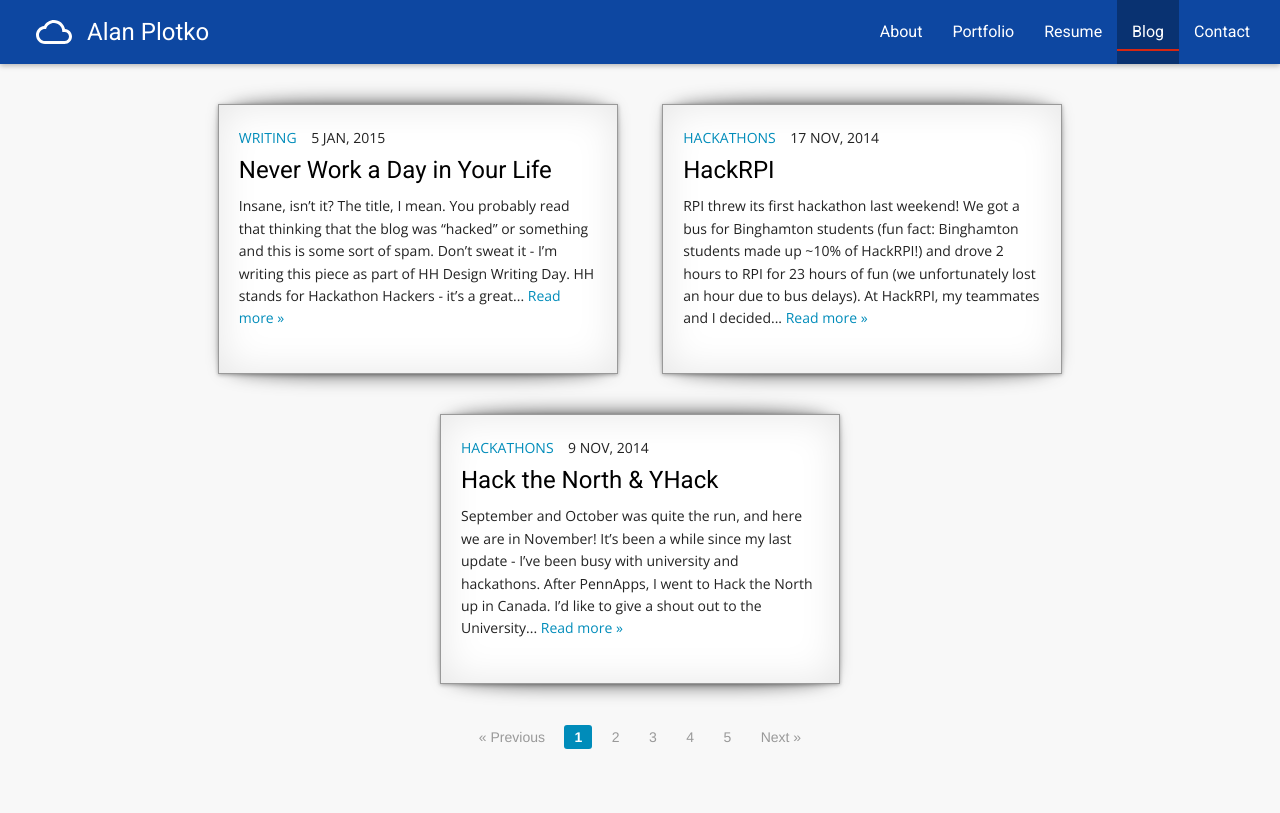
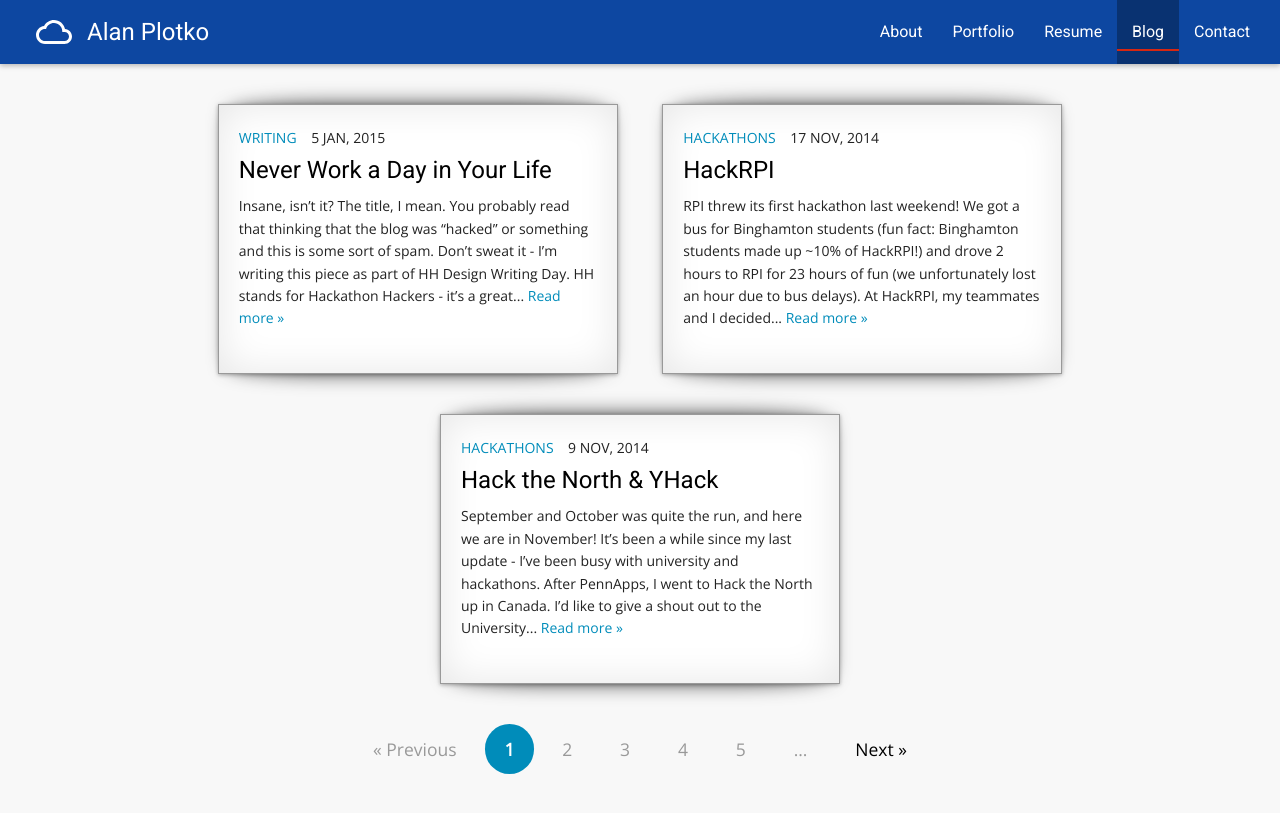
Before and after one commit to alanplotko/portfolio-blog, a Jekyll site: the page built from blog/index.html, in a window 1280 px wide. Shown: the top 813 px of the page. Built offline with Jekyll 4.4.1, drawn with Linux system fonts in a browser that asks for light colours; the list of posts is cut into pages by our own code.

Commit message:
Optimize pagination and add ellipses
- Add ellipses to left side if starting number > 1
- Add ellipses to right side if ending number < total number of pages
- Darken "previous" and "next" labels if they are clickable based on the
  current page for emphasis
- Optimize pagination for mobile devices by cutting out the page numbers
  and sticking to "previous" and "next" for smaller viewports

```diff
--- a/assets/css/main.css
+++ b/assets/css/main.css
@@ -111,6 +111,15 @@ h1.cloud {
 		margin-top: -5px;
 	}
 
+	ul#blog li a,
+	ul#blog li button {
+		padding: 0.3rem 0.8rem;
+	}
+
+	ul#blog li:not(.arrow) {
+		display: none;
+	}
+
 }
 
 @media (min-width:641px) {
@@ -178,11 +187,6 @@ ul.posts li p.excerpt {
 	margin: 0;
 }
 
-div.pagination-centered {
-	padding-bottom: 20px;
-}
-
-
 /* Card Design */
 
 .card {
@@ -216,3 +220,22 @@ div.pagination-centered {
 	-o-transform: skew(8deg) rotate(3deg);
 	transform: skew(8deg) rotate(3deg);
 }
+
+/* Pagination */
+
+div.pagination-centered {
+	padding-bottom: 20px;
+}
+
+ul#blog li a,
+ul#blog li button {
+	padding: 0.7rem 1.2rem 0.7rem;
+	font-size: 1.25em;
+	font-family: 'Open Sans', sans-serif;
+	border-radius: 30px;
+}
+
+ul#blog li.arrow:not(.unavailable) a,
+ul#blog li.arrow:not(.unavailable) button {
+	color: #000;
+}
--- a/blog/index.html
+++ b/blog/index.html
@@ -24,7 +24,7 @@ layout: default
   </ul>
 
   <div class="pagination-centered">
-    <ul class="pagination" role="menubar" aria-label="Pagination">
+    <ul id="blog" class="pagination" role="menubar" aria-label="Pagination">
       {% if paginator.previous_page and paginator.page != 1 %}
         <li class="arrow">
           <a href="{{ paginator.previous_page_path | replace: "index.html", "" }}" class="previous">&laquo; Previous</a>
@@ -35,20 +35,29 @@ layout: default
         </li>
       {% endif %}
 
+      {% assign startingDots = false %}
+      {% assign endingDots = true %}
+
       {% capture start %}{{ paginator.page | minus: site.paginate }}{% endcapture %}
       {% unless start contains "-" or start == "0" %}
+        {% assign startingDots = true %}
         {% capture start %}{{ start | plus: 1 }}{% endcapture %}
         {% capture end %}{{ start | plus: 4 }}{% endcapture %}
         {% capture diff %}{{ end | minus: paginator.total_pages }}{% endcapture %}
-        {% unless diff contains "-" or diff == "0" %}
+        {% unless diff contains "-" %}
           {% capture start %}{{ paginator.total_pages | minus: site.paginate | minus: 1 }}{% endcapture %}
           {% assign end = paginator.total_pages %}
+          {% assign endingDots = false %}
+        {% else %}
         {% endunless %}
       {% else %}
         {% assign start = 1 %}
         {% capture end %}{{ start | plus: 4 }}{% endcapture %}
       {% endunless %}
 
+      {% if startingDots %}
+        <li class="unavailable" aria-disabled="true"><a>...</a></li>
+      {% endif %}
       {% for page in (start..end) %}
         {% if page == paginator.page %}
           <li class="current"><a>{{ page }}</a></li>
@@ -58,6 +67,11 @@ layout: default
           <li><a href="/blog/page/{{ page }}">{{ page }}</a></li>
         {% endif %}
       {% endfor %}
+      {% capture diff %}{{ end | minus: paginator.total_pages }}{% endcapture %}
+
+      {% if endingDots %}
+        <li class="unavailable" aria-disabled="true"><a>...</a></li>
+      {% endif %}
 
       {% if paginator.next_page and paginator.page != paginator.total_pages %}
         <li class="arrow">
```
